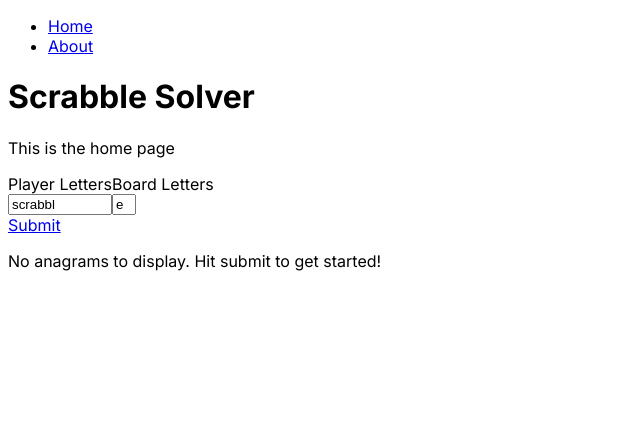
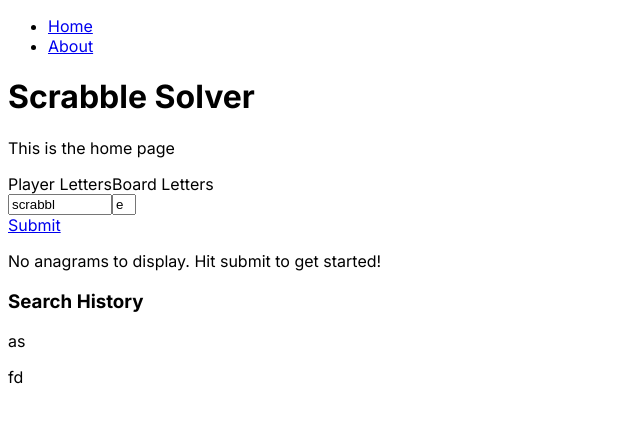
Before and after one commit to amiaoh/scrabble-app, a Next.js app: page / in a window 1280 px wide. Shown: the top 422 px of the page, without its empty margins (0-640 px from the left). Built offline with nearby package versions, Linux system fonts and the light colour scheme.

Commit message:
search history

```diff
--- a/app/layout.jsx
+++ b/app/layout.jsx
@@ -1,4 +1,5 @@
 import { NavigationBar } from "@/components/NavigationBar";
+import { SearchHistory } from "@/components/SearchHistory";
 import { Inter } from "next/font/google";
 
 const inter = Inter({ subsets: ["latin"] });
@@ -14,6 +15,7 @@ export default function RootLayout({ children }) {
       <body className={inter.className}>
         <NavigationBar />
         {children}
+        <SearchHistory />
       </body>
     </html>
   );
--- /dev/null
+++ b/components/SearchHistory.jsx
@@ -0,0 +1,28 @@
+"use client";
+import { useEffect, useState } from "react";
+import { usePathname } from "next/navigation";
+
+export function SearchHistory() {
+  const [allQueries, setAllQueries] = useState(["as", "fd"]);
+  const currentURL = usePathname();
+
+  useEffect(() => {
+    const newQueries = [...allQueries, currentURL.substring(1)];
+    setAllQueries(
+      newQueries.filter((query) => query.length > 0 && query !== "about")
+    );
+  }, [currentURL]);
+
+  if (currentURL === "/about") {
+    return <></>;
+  }
+
+  return (
+    <div>
+      <h3>Search History</h3>
+      {allQueries.map((query, index) => {
+        return <p key={index}>{query}</p>;
+      })}
+    </div>
+  );
+}
```
